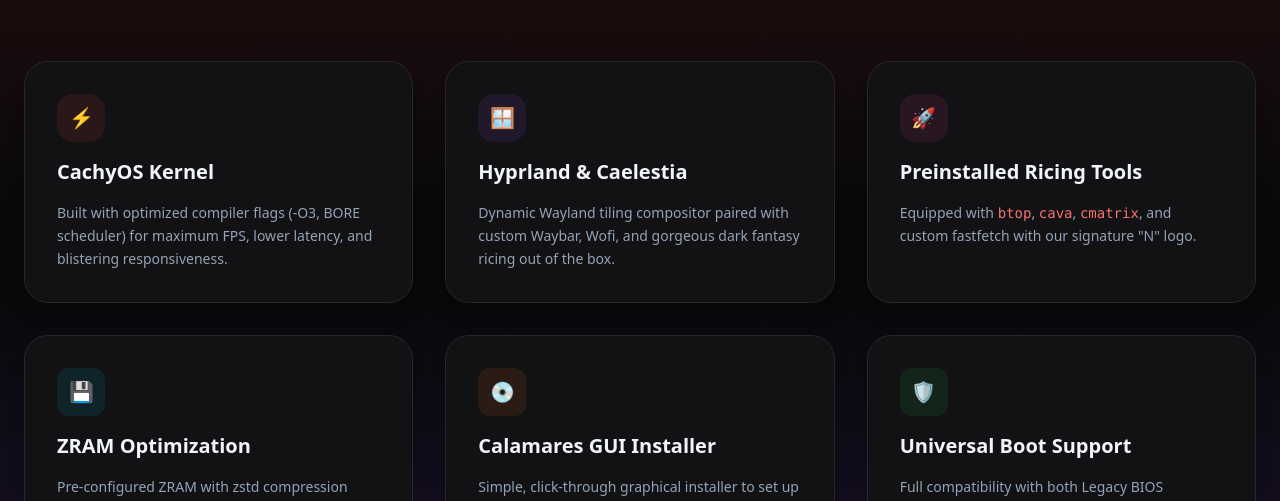
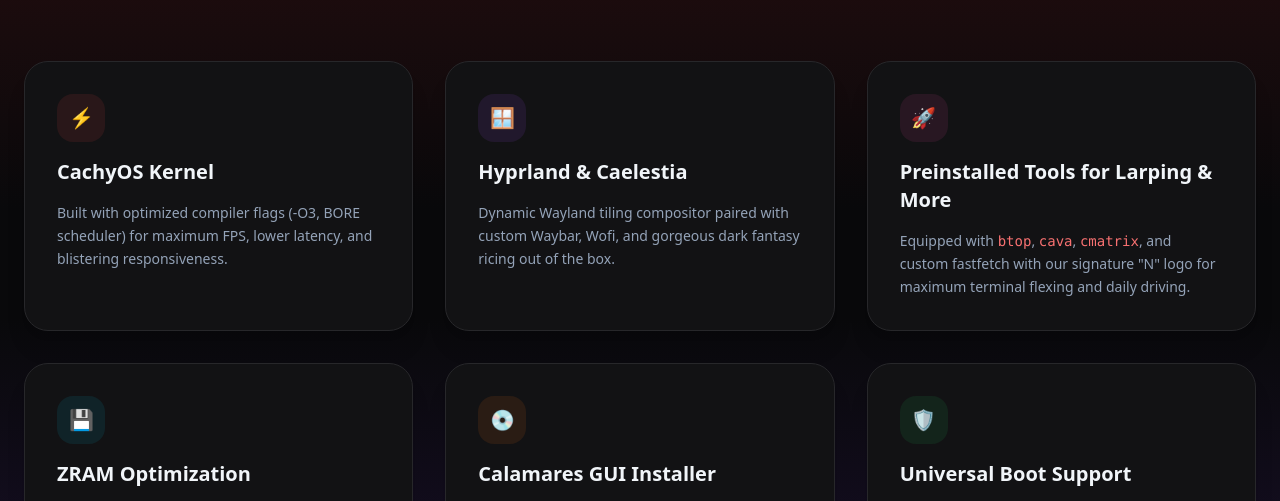
Before and after one commit to xyuhnlianzy/HiganVein, a plain HTML site: page features.html in a window 1280 px wide. Shown: the part 273-774 px from the top of the page. Drawn offline with nearby package versions, Linux system fonts and the light colour scheme.

Commit message:
update: change card text to 'Preinstalled Tools for Larping & More' in features.html

```diff
--- a/features.html
+++ b/features.html
@@ -66,21 +66,21 @@
             </div>
             <div class="p-8 rounded-3xl bg-cardbg border border-zinc-800 shadow-xl space-y-4">
                 <div class="w-12 h-12 rounded-2xl bg-pink-500/10 text-pink-400 flex items-center justify-center font-bold text-xl">🚀</div>
-                <h3 class="text-xl font-semibold">Preinstalled Ricing Tools</h3>
-                <p class="text-slate-400 text-sm leading-relaxed">Equipped with <code class="text-red-400">btop</code>, <code class="text-red-400">cava</code>, <code class="text-red-400">cmatrix</code>, and custom fastfetch with our signature "N" logo.</p>
+                <h3 class="text-xl font-semibold">Preinstalled Tools for Larping & More</h3>
+                <p class="text-slate-400 text-sm leading-relaxed">Equipped with <code class="text-red-400">btop</code>, <code class="text-red-400">cava</code>, <code class="text-red-400">cmatrix</code>, and custom fastfetch with our signature "N" logo for maximum terminal flexing and daily driving.</p>
             </div>
             <div class="p-8 rounded-3xl bg-cardbg border border-zinc-800 shadow-xl space-y-4">
-                <div class="w-12 h-12 rounded-xl bg-cyan-500/10 text-cyan-400 flex items-center justify-center font-bold text-xl">💾</div>
+                <div class="w-12 h-12 rounded-2xl bg-cyan-500/10 text-cyan-400 flex items-center justify-center font-bold text-xl">💾</div>
                 <h3 class="text-xl font-semibold">ZRAM Optimization</h3>
                 <p class="text-slate-400 text-sm leading-relaxed">Pre-configured ZRAM with zstd compression (50% RAM size) for butter-smooth multitasking, especially on portable USB drives.</p>
             </div>
             <div class="p-8 rounded-3xl bg-cardbg border border-zinc-800 shadow-xl space-y-4">
-                <div class="w-12 h-12 rounded-xl bg-orange-500/10 text-orange-400 flex items-center justify-center font-bold text-xl">💿</div>
+                <div class="w-12 h-12 rounded-2xl bg-orange-500/10 text-orange-400 flex items-center justify-center font-bold text-xl">💿</div>
                 <h3 class="text-xl font-semibold">Calamares GUI Installer</h3>
                 <p class="text-slate-400 text-sm leading-relaxed">Simple, click-through graphical installer to set up HiganveinOS onto your laptop or PC in minutes.</p>
             </div>
             <div class="p-8 rounded-3xl bg-cardbg border border-zinc-800 shadow-xl space-y-4">
-                <div class="w-12 h-12 rounded-xl bg-green-500/10 text-green-400 flex items-center justify-center font-bold text-xl">🛡️</div>
+                <div class="w-12 h-12 rounded-2xl bg-green-500/10 text-green-400 flex items-center justify-center font-bold text-xl">🛡️</div>
                 <h3 class="text-xl font-semibold">Universal Boot Support</h3>
                 <p class="text-slate-400 text-sm leading-relaxed">Full compatibility with both Legacy BIOS (Syslinux) and modern UEFI systems.</p>
             </div>
```
